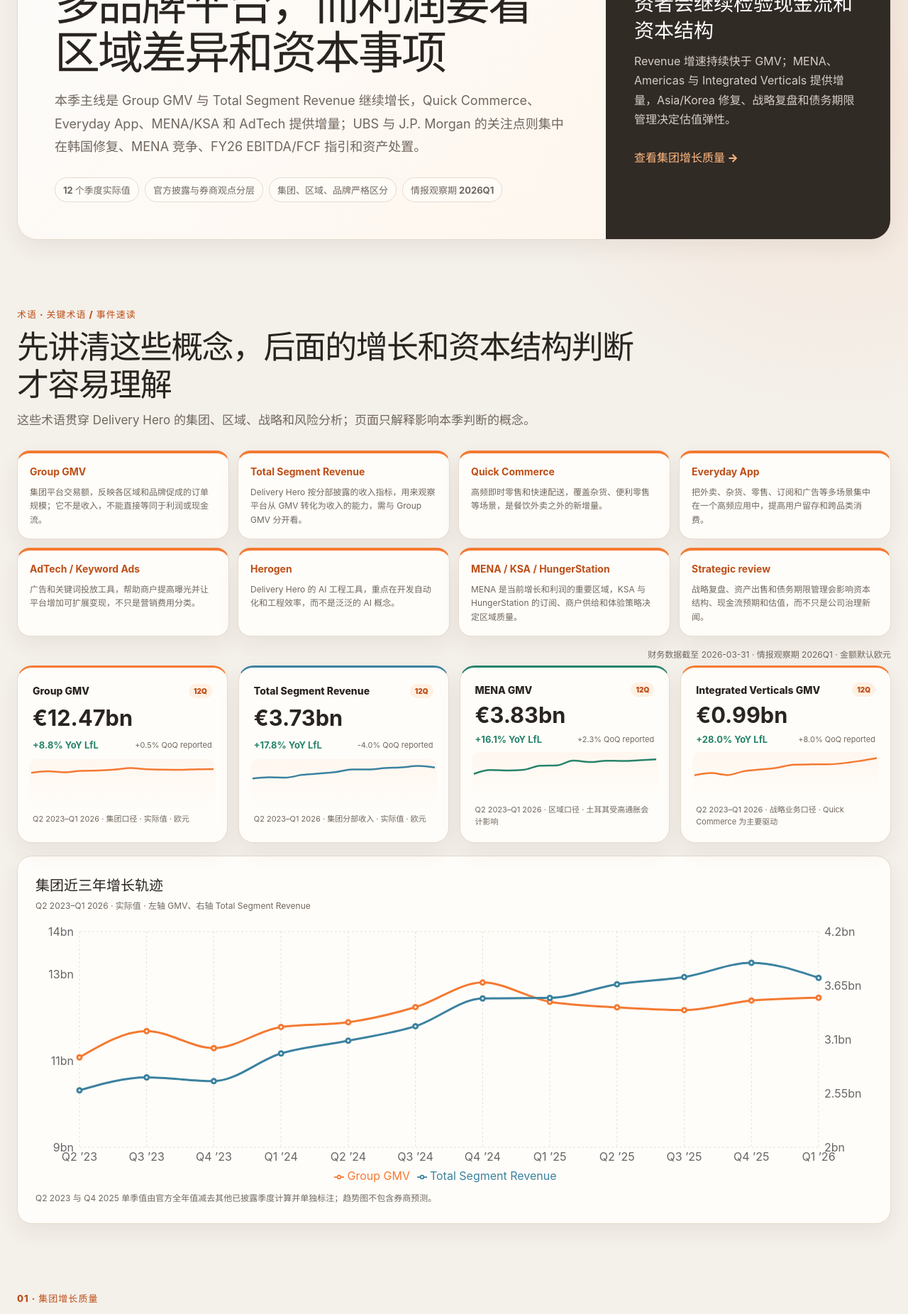
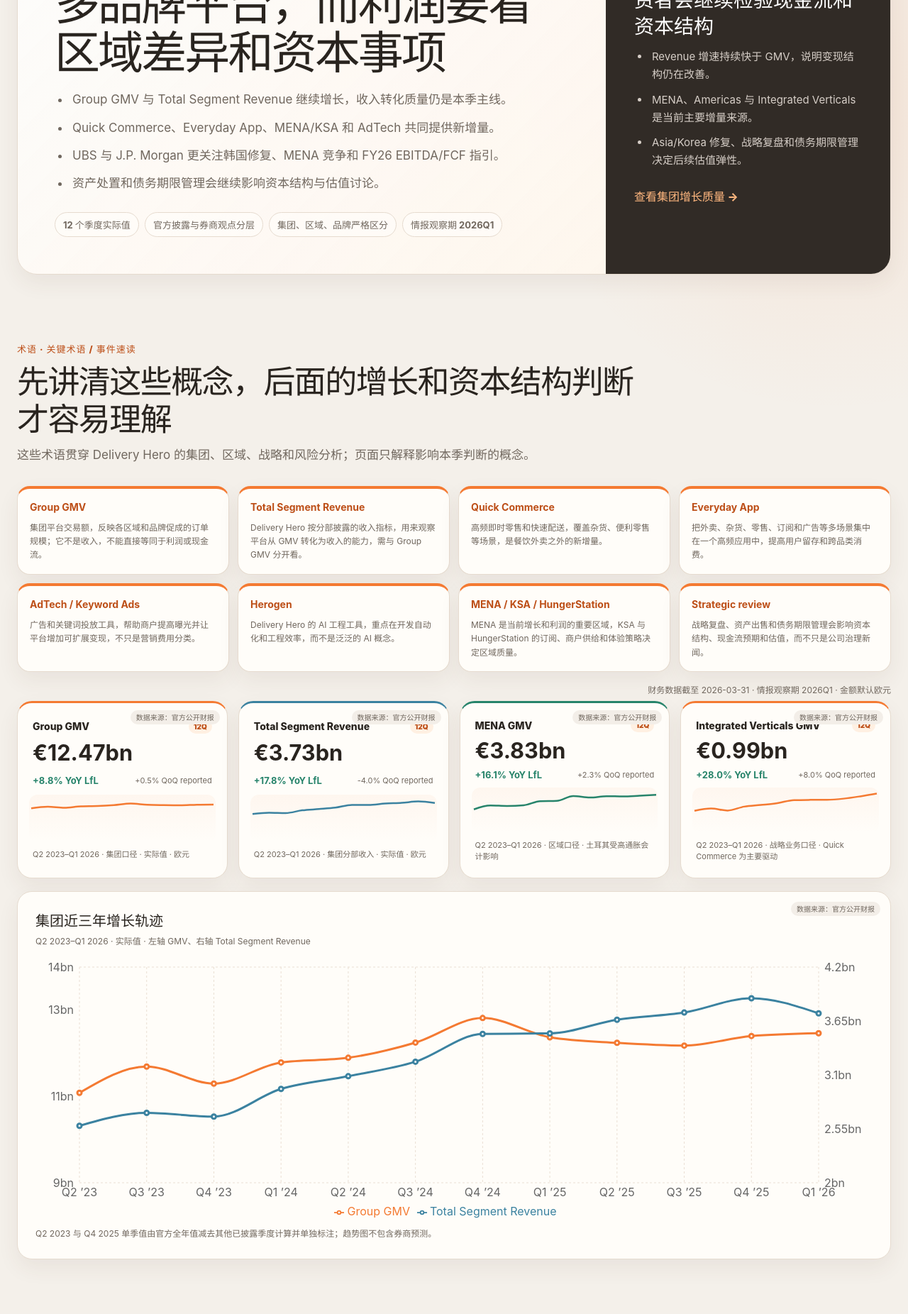
Before and after one commit to oldsix1026-png/delivery-hero-financial-intelligence-brief, a React (Vite) app: page / in a window 1280 px wide. Shown: the part 300-2152 px from the top of the page at 71% size. Built offline with nearby package versions, Linux system fonts and the light colour scheme.

Commit message:
unify hero summary sections and redesign intelligence cards

```diff
--- a/src/App.tsx
+++ b/src/App.tsx
@@ -53,14 +53,16 @@
   )
 }
 
-function SectionCard({ title, subtitle, children, className = '' }: {
+function SectionCard({ title, subtitle, source, children, className = '' }: {
   title: string
   subtitle?: string
+  source?: string
   children: ReactNode
   className?: string
 }) {
   return (
     <article className={`section-card ${className}`}>
+      {source && <span className="source-badge">数据来源：{source}</span>}
       <header className="card-header"><h3>{title}</h3>{subtitle && <p>{subtitle}</p>}</header>
       {children}
     </article>
@@ -90,7 +92,12 @@
           <div className="hero__copy">
             <span className="eyebrow">Q1 2026 · 管理层财务与情报简报</span>
             <h1>Delivery Hero 的增长来自多品牌平台，而利润要看区域差异和资本事项</h1>
-            <p>本季主线是 Group GMV 与 Total Segment Revenue 继续增长，Quick Commerce、Everyday App、MENA/KSA 和 AdTech 提供增量；UBS 与 J.P. Morgan 的关注点则集中在韩国修复、MENA 竞争、FY26 EBITDA/FCF 指引和资产处置。</p>
+            <ul className="hero-bullets">
+              <li>Group GMV 与 Total Segment Revenue 继续增长，收入转化质量仍是本季主线。</li>
+              <li>Quick Commerce、Everyday App、MENA/KSA 和 AdTech 共同提供新增量。</li>
+              <li>UBS 与 J.P. Morgan 更关注韩国修复、MENA 竞争和 FY26 EBITDA/FCF 指引。</li>
+              <li>资产处置和债务期限管理会继续影响资本结构与估值讨论。</li>
+            </ul>
             <div className="hero__meta">
               <span>12 个季度实际值</span><span>官方披露与券商观点分层</span>
               <span>集团、区域、品牌严格区分</span><span>情报观察期 2026Q1</span>
@@ -99,7 +106,11 @@
           <aside className="hero__signal">
             <span>核心判断</span>
             <strong>增长质量正在改善，但投资者会继续检验现金流和资本结构</strong>
-            <p>Revenue 增速持续快于 GMV；MENA、Americas 与 Integrated Verticals 提供增量，Asia/Korea 修复、战略复盘和债务期限管理决定估值弹性。</p>
+            <ul className="hero-bullets hero-bullets--dark">
+              <li>Revenue 增速持续快于 GMV，说明变现结构仍在改善。</li>
+              <li>MENA、Americas 与 Integrated Verticals 是当前主要增量来源。</li>
+              <li>Asia/Korea 修复、战略复盘和债务期限管理决定后续估值弹性。</li>
+            </ul>
             <a href="#overview">查看集团增长质量 →</a>
           </aside>
         </section>
@@ -113,21 +124,21 @@
 
         <div className="official-label">财务数据截至 2026-03-31 · 情报观察期 2026Q1 · 金额默认欧元</div>
         <section className="kpi-grid" aria-label="近三年核心指标趋势">
-          {heroKpis.map((item) => <KpiCard key={item.label} {...item} />)}
+          {heroKpis.map((item) => <KpiCard key={item.label} {...item} source="官方公开财报" />)}
         </section>
-        <SectionCard title="集团近三年增长轨迹" subtitle="Q2 2023–Q1 2026 · 实际值 · 左轴 GMV、右轴 Total Segment Revenue" className="hero-trend-card">
+        <SectionCard title="集团近三年增长轨迹" subtitle="Q2 2023–Q1 2026 · 实际值 · 左轴 GMV、右轴 Total Segment Revenue" source="官方公开财报" className="hero-trend-card">
           <QuarterlyTrendChart />
           <p className="method-note">Q2 2023 与 Q4 2025 单季值由官方全年值减去其他已披露季度计算并单独标注；趋势图不包含券商预测。</p>
         </SectionCard>
 
         <section className="page-section" id="overview">
-          <SectionHeading number="01" title="集团增长质量" question="Group GMV 仍在增长，Revenue 更快说明变现结构继续改善" description="左侧回答发生了什么，右侧区分公司披露、券商观点和基于数据的观察。" />
+          <SectionHeading number="01" title="核心指标与规模趋势" question="Group GMV 仍在增长，Revenue 更快说明变现结构继续改善" description="这一部分看集团规模、收入转化和增长质量；核心结论是 Delivery Hero 仍在扩张，但收入质量比单纯 GMV 增速更值得关注。" />
           <div className="analysis-layout">
             <div className="data-panel">
-              <SectionCard title="GMV 与 Revenue 季度趋势" subtitle="近 12 个季度 · Reported actual">
+              <SectionCard title="GMV 与 Revenue 季度趋势" subtitle="近 12 个季度 · Reported actual" source="官方公开财报">
                 <QuarterlyTrendChart />
               </SectionCard>
-              <SectionCard title="同比增速差" subtitle="由实际值计算的 Reported YoY，用于观察收入与 GMV 的增长差异">
+              <SectionCard title="同比增速差" subtitle="由实际值计算的 Reported YoY，用于观察收入与 GMV 的增长差异" source="官方公开财报">
                 <GrowthQualityChart />
                 <div className="difference-callout"><span>Q1 2026 公司披露 LfL 增速差</span><strong>+9.0ppt</strong><p>Revenue 17.8% vs GMV 8.8%</p></div>
               </SectionCard>
@@ -138,18 +149,18 @@
         </section>
 
         <section className="page-section" id="regions">
-          <SectionHeading number="02" title="区域增长结构" question="MENA 和 Americas 是增量主力，Asia/Korea 仍是修复变量" description="规模、增速和趋势同时呈现，避免用单一国家或品牌表现替代集团判断。" />
+          <SectionHeading number="02" title="增长来源与业务结构" question="MENA 和 Americas 是增量主力，Asia/Korea 仍是修复变量" description="这一部分看区域、品牌和品类结构如何贡献增长；核心结论是增量来自多区域组合，而不是单一市场拉动。" />
           <div className="analysis-layout">
             <div className="data-panel">
               <div className="two-column">
-                <SectionCard title="Q1 2026 区域 GMV 构成" subtitle="分部含 Integrated Verticals，不能简单加总为集团 GMV">
+                <SectionCard title="Q1 2026 区域 GMV 构成" subtitle="分部含 Integrated Verticals，不能简单加总为集团 GMV" source="官方公开财报">
                   <RegionalGmvDonutChart />
                 </SectionCard>
-                <SectionCard title="Q1 2026 区域增速" subtitle="Reported 与 LfL 口径并列">
+                <SectionCard title="Q1 2026 区域增速" subtitle="Reported 与 LfL 口径并列" source="官方公开财报">
                   <RegionalGrowthBarChart />
                 </SectionCard>
               </div>
-              <SectionCard title="重点区域近三年趋势" subtitle="Q2 2023–Q1 2026 · Reported actual">
+              <SectionCard title="重点区域近三年趋势" subtitle="Q2 2023–Q1 2026 · Reported actual" source="官方公开财报">
                 <RegionalGrowthTrendChart />
               </SectionCard>
             </div>
@@ -159,15 +170,15 @@
         </section>
 
         <section className="page-section" id="strategy">
-          <SectionHeading number="03" title="战略增长引擎" question="Everyday App 把多品类、订阅、广告和履约连接成新增量" description="Quick Commerce 仅展示公司明确披露的节点，不补造连续季度；战略飞轮用于解释用户、商户、履约和技术之间的关系。" />
+          <SectionHeading number="03" title="盈利质量与经营杠杆" question="Everyday App 把多品类、订阅、广告和履约连接成利润增量" description="这一部分看增长如何转化为经营效率和利润质量；核心结论是 Quick Commerce、订阅、广告和履约效率正在共同改善利润弹性。" />
           <div className="analysis-layout">
             <div className="data-panel">
-              <SectionCard title="Quick Commerce 占 Group GMV 比例" subtitle="公司仅明确披露部分同季节点：Q1 2024、Q1 2025、Q1 2026">
+              <SectionCard title="Quick Commerce 占 Group GMV 比例" subtitle="公司仅明确披露部分同季节点：Q1 2024、Q1 2025、Q1 2026" source="官方公开财报">
                 <QuickCommerceTrendChart />
                 <div className="qc-note"><strong>FY 2025 Quick Commerce GMV 超过 €7.5bn</strong><span>Q1 2026 同比 +30% LfL，占 Group GMV 18%</span></div>
               </SectionCard>
               <div className="strategy-metrics">{strategyMetrics.map((item) => <StrategyMetric key={item.label} {...item} />)}</div>
-              <SectionCard title="Everyday App 战略飞轮" subtitle="基于研报与官方战略表述整理">
+              <SectionCard title="Everyday App 战略飞轮" subtitle="基于研报与官方战略表述整理" source="财报 + 券商研报">
                 <StrategyFlywheel steps={flywheelSteps} />
               </SectionCard>
             </div>
@@ -177,13 +188,13 @@
         </section>
 
         <section className="page-section" id="guidance">
-          <SectionHeading number="04" title="盈利、指引与风险" question="FY26 EBITDA 和 FCF 指引体现纪律，资本事项决定估值讨论" description="Adjusted EBITDA 与 Free Cash Flow 按半年或全年披露，未被强行拆成季度序列。" />
+          <SectionHeading number="04" title="指引、模型修订与后续观察" question="FY26 EBITDA 和 FCF 指引体现纪律，资本事项决定估值讨论" description="这一部分看公司指引、券商判断和风险变量；核心结论是盈利方向改善，但现金流、韩国修复、MENA 竞争和资产交易仍需持续跟踪。" />
           <div className="analysis-layout">
             <div className="data-panel">
-              <SectionCard title="盈利与现金流披露趋势" subtitle="半年/全年频率 · 实际值；FY 2023 FCF 未在图中补造">
+              <SectionCard title="盈利与现金流披露趋势" subtitle="半年/全年频率 · 实际值；FY 2023 FCF 未在图中补造" source="官方公开财报">
                 <ProfitabilityTrendChart />
               </SectionCard>
-              <SectionCard title="FY26 公司指引" subtitle="GMV 与 Revenue 为 LfL；Adjusted EBITDA 与 FCF 为金额区间">
+              <SectionCard title="FY26 公司指引" subtitle="GMV 与 Revenue 为 LfL；Adjusted EBITDA 与 FCF 为金额区间" source="公司指引">
                 <GuidanceRangeChart />
                 <div className="guidance-summary">
                   {guidance.map((item) => <div key={item.label}><span>{item.label}</span><strong>{item.display}</strong></div>)}
@@ -206,7 +217,7 @@
             <RegionFilter options={regionOptions} value={region} onChange={setRegion} />
             <EventTypeFilter options={eventTypeOptions} value={eventType} onChange={setEventType} />
           </div>
-          <SectionCard title={`本季度事件列表 · ${filteredEvents.length} 条`} subtitle="观察期：2026Q1 · 前台不展示具体日期">
+          <SectionCard title={`本季度事件卡片流 · ${filteredEvents.length} 条`} subtitle="默认按日期倒序排列，保留筛选器并突出时间、板块、事件和意义">
             {filteredEvents.length > 0 ? <Timeline items={filteredEvents} /> : <p className="no-results">当前筛选组合没有可核验事件，请调整筛选条件。</p>}
           </SectionCard>
           <SectionCard title="2026Q1 主要动向总结" subtitle="管理层关注事项">
--- a/src/components/KpiCard.tsx
+++ b/src/components/KpiCard.tsx
@@ -2,7 +2,7 @@
 import type { QuarterlyHistoryRecord } from '../data/deliveryHeroQuarterlyHistory'
 import QuarterlyTrendSparkline from './QuarterlyTrendSparkline'
 
-export default function KpiCard({ label, value, change, qoq, period, note, tone, history }: {
+export default function KpiCard({ label, value, change, qoq, period, note, tone, history, source }: {
   label: string
   value: string
   change: string
@@ -11,9 +11,11 @@
   note: string
   tone: Tone
   history: QuarterlyHistoryRecord[]
+  source?: string
 }) {
   return (
     <article className={`kpi-card kpi-card--${tone}`}>
+      {source && <span className="source-badge">数据来源：{source}</span>}
       <div className="kpi-card__heading"><span>{label}</span><i>12Q</i></div>
       <strong>{value}</strong>
       <div className="kpi-card__changes"><b>{change}</b><span>{qoq}</span></div>
--- a/src/components/Timeline.tsx
+++ b/src/components/Timeline.tsx
@@ -8,11 +8,11 @@
 
 export default function Timeline({ items }: { items: IntelligenceEvent[] }) {
   return (
-    <div className="timeline">
+    <div className="timeline event-card-flow">
       {items.map((item) => (
-        <article key={item.id}>
-          <div className="timeline__rail"><time>{item.eventDate}</time><span /></div>
+        <article className="event-card" key={item.id}>
           <div className="timeline__content">
+            <time>{item.eventDate}</time>
             <div className="event-meta">
               <span>{item.entityLevel === 'group' ? '集团' : item.entityLevel === 'brand' ? '品牌' : item.entityLevel === 'country' ? '国家' : '区域'}</span>
               <b>{item.brand}</b><i>{item.unifiedCategory}</i><i>{item.eventType}</i>
--- a/src/index.css
+++ b/src/index.css
@@ -43,6 +43,9 @@
 .eyebrow, .section-heading > span { color: var(--orange-dark); font-size: 13px; font-weight: 850; letter-spacing: .08em; text-transform: uppercase; }
 .hero h1 { max-width: 780px; margin: 16px 0 18px; font-size: clamp(38px,5vw,64px); line-height: 1.08; letter-spacing: -.045em; overflow-wrap: anywhere; }
 .hero__copy > p { max-width: 820px; margin: 0; color: var(--muted); font-size: 18px; line-height: 1.8; }
+.hero-bullets { display: grid; gap: 10px; max-width: 820px; margin: 0; padding-left: 22px; color: var(--muted); font-size: 17px; line-height: 1.72; }
+.hero-bullets li { padding-left: 3px; }
+.hero-bullets--dark { color: #d6cec7; font-size: 15px; line-height: 1.68; }
 .hero__meta { display: flex; flex-wrap: wrap; gap: 8px; margin-top: 26px; }
 .hero__meta span { border: 1px solid var(--border); border-radius: 999px; background: rgba(255,253,249,.8); padding: 7px 11px; color: var(--muted); font-size: 13px; font-weight: 750; }
 .hero__signal { display: flex; min-width: 0; flex-direction: column; justify-content: center; padding: 40px; background: #312b26; color: #fff; }
@@ -78,7 +81,7 @@
 .section-heading { max-width: 900px; margin-bottom: 28px; }
 .section-heading h2 { margin: 10px 0; font-size: clamp(30px,4vw,45px); line-height: 1.18; letter-spacing: -.035em; }
 .section-heading p { margin: 0; color: var(--muted); font-size: 17px; line-height: 1.72; }
-.section-card { padding: 25px; }
+.section-card { position: relative; padding: 25px; }
 .card-header { margin-bottom: 15px; }
 .card-header h3 { margin: 0 0 6px; font-size: 20px; }
 .card-header p { margin: 0; color: var(--muted); font-size: 12px; line-height: 1.6; }
@@ -156,6 +159,10 @@
 .movement-card > div strong { font-size: 30px; line-height: 1; }
 .movement-card p { margin: 22px 0 12px; color: var(--muted); font-size: 12px; line-height: 1.65; }
 .movement-card > b { margin-top: auto; color: var(--text); font-size: 13px; line-height: 1.55; }
+.source-badge { position: absolute; top: 14px; right: 14px; z-index: 2; width: fit-content; max-width: calc(100% - 28px); border-radius: 999px; background: #f3eee8; padding: 4px 8px; color: var(--muted); font-size: 10px; font-weight: 850; line-height: 1.2; }
+.kpi-card { position: relative; }
+.kpi-card > .source-badge { top: 10px; right: 10px; }
+.section-card > .source-badge + .card-header { padding-right: 118px; }
 .filters { display: grid; grid-template-columns: minmax(0,2fr) minmax(150px,.55fr) minmax(170px,.65fr); gap: 16px; align-items: end; margin-bottom: 18px; border: 1px solid var(--border); border-radius: 18px; background: var(--card); padding: 18px; box-shadow: var(--shadow); }
 .filter-group > span, .select-filter > span { display: block; margin-bottom: 8px; color: var(--muted); font-size: 12px; font-weight: 800; }
 .chips { display: flex; flex-wrap: wrap; gap: 7px; }
@@ -163,19 +170,17 @@
 .chips button:hover, .chips button.active { border-color: var(--orange); background: var(--orange-soft); color: var(--orange-dark); }
 .select-filter select { width: 100%; border: 1px solid var(--border); border-radius: 11px; background: #f8f3ed; padding: 9px 10px; color: var(--text); }
 .timeline { display: grid; }
-.timeline > article { display: grid; grid-template-columns: 120px minmax(0,1fr); gap: 22px; }
-.timeline__rail { display: grid; grid-template-rows: auto 1fr; justify-items: end; gap: 9px; }
-.timeline__rail time { color: var(--orange-dark); font-size: 12px; font-weight: 850; }
-.timeline__rail span { width: 2px; min-height: 175px; margin-right: 13px; background: var(--border); }
-.timeline > article:last-child .timeline__rail span { min-height: 10px; background: transparent; }
-.timeline__content { min-width: 0; padding-bottom: 28px; }
+.event-card-flow { grid-template-columns: repeat(2, minmax(0, 1fr)); gap: 14px; }
+.event-card { min-width: 0; border: 1px solid var(--border); border-radius: 18px; background: #fffdf9; padding: 18px; box-shadow: var(--shadow); }
+.timeline__content { min-width: 0; padding-bottom: 0; }
+.timeline__content time { display: inline-flex; margin-bottom: 10px; color: var(--orange-dark); font-size: 13px; font-weight: 900; }
 .event-meta { display: flex; flex-wrap: wrap; gap: 6px; }
 .event-meta span, .event-meta b, .event-meta i { border-radius: 999px; background: var(--orange-soft); padding: 4px 8px; color: var(--orange-dark); font-size: 10px; font-style: normal; }
 .event-meta b { background: var(--blue-soft); color: var(--blue); }
 .event-meta i { background: #f3eee8; color: var(--muted); }
 .timeline__content h3 { margin: 10px 0 7px; font-size: 20px; line-height: 1.45; overflow-wrap: anywhere; }
 .timeline__content > p { max-width: 920px; margin: 0; color: var(--muted); line-height: 1.65; }
-.event-impact { display: flex; gap: 8px; max-width: 920px; margin-top: 10px; border-left: 2px solid var(--green); padding-left: 10px; font-size: 12px; line-height: 1.6; }
+.event-impact { display: flex; gap: 8px; max-width: 920px; margin-top: 10px; border-left: 2px solid var(--green); border-radius: 10px; background: var(--green-soft); padding: 10px 12px; font-size: 12px; line-height: 1.6; }
 .event-impact strong { flex: 0 0 auto; color: var(--green); }
 .event-impact span { color: var(--muted); }
 .timeline__content a { display: inline-flex; max-width: 100%; margin-top: 11px; color: var(--orange-dark); font-size: 11px; font-weight: 800; overflow-wrap: anywhere; }
@@ -214,6 +219,7 @@
   .analysis-panel { position: static; }
   .two-column { grid-template-columns: 1fr; }
   .movement-grid { grid-template-columns: repeat(2,minmax(0,1fr)); }
+  .event-card-flow { grid-template-columns: 1fr; }
   .filters { grid-template-columns: 1fr 1fr; }
   .filter-group { grid-column: 1/-1; }
   .risk-matrix, .source-grid { grid-template-columns: repeat(2,minmax(0,1fr)); }
@@ -228,9 +234,7 @@
   .hero__copy, .hero__signal, .section-card { padding: 22px; }
   .flywheel { grid-template-columns: 1fr; }
   .flywheel__step > i { display: none; }
-  .timeline > article { grid-template-columns: 1fr; gap: 8px; }
-  .timeline__rail { display: flex; justify-content: flex-start; }
-  .timeline__rail span { display: none; }
+  .section-card > .source-badge + .card-header { padding-right: 0; padding-top: 18px; }
   .event-impact { flex-direction: column; gap: 2px; }
   footer { flex-direction: column; }
 }
```
